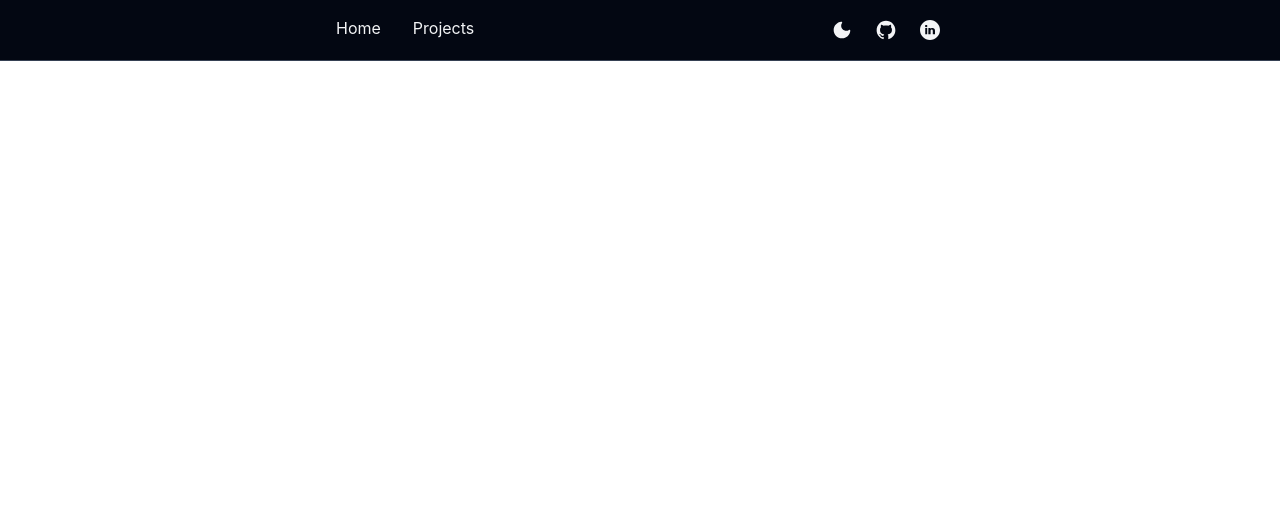
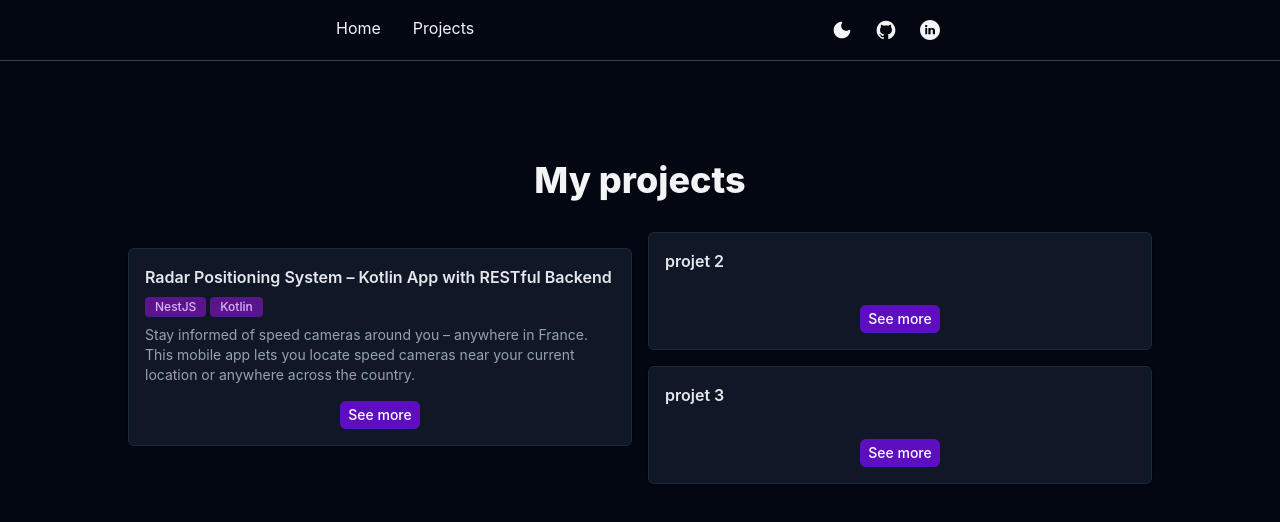
Before and after one commit to dylan-bernhardt/dylan-bernhardt.github.io, a Nuxt app: page /projects in a window 1280 px wide. Shown: the top 522 px of the page. Built offline with nearby package versions, Linux system fonts and the light colour scheme.

Commit message:
feat: add project component

```diff
--- /dev/null
+++ b/app/components/Badge.vue
@@ -0,0 +1,10 @@
+<template>
+  <span
+    class="w-fit bg-purple-100 text-purple-800 text-xs font-medium px-2.5 py-0.5 rounded-sm dark:bg-purple-900 dark:text-purple-300">
+    {{ props.name }}
+  </span>
+</template>
+
+<script setup lang="ts">
+const props: { readonly name?: string } = defineProps(["name"]);
+</script>
--- /dev/null
+++ b/app/components/Project.vue
@@ -0,0 +1,96 @@
+<template>
+  <div
+    class="p-4 rounded-md border border-gray-100 dark:border-gray-800 bg-white dark:bg-gray-900 shadow flex flex-col gap-2">
+    <span class="font-semibold text-gray-800 dark:text-gray-200">
+      {{ project.title }}
+    </span>
+    <div class="flex gap-1">
+      <Badge v-for="tech in project.techs" :name="tech"></Badge>
+    </div>
+    <p class="text-sm text-gray-800 dark:text-gray-400">
+      {{ project.description }}
+    </p>
+
+    <div class="w-full flex justify-center mt-2">
+      <button
+        @click="showModal = true"
+        class="bg-violet-800 text-white font-medium text-sm py-1 px-2 rounded-md cursor-pointer hover:bg-violet-900">
+        See more
+      </button>
+    </div>
+
+    <div
+      v-if="showModal"
+      @click="showModal = false"
+      class="absolute flex items-center justify-center w-screen h-screen dark:bg-gray-500/30 bg-gray-400/40 top-0 left-0">
+      <div
+        @click="(event) => event.stopPropagation()"
+        class="w-full max-w-lg h-fit flex flex-col p-4 rounded-lg bg-white dark:bg-gray-900 dark:border dark:border-gray-800">
+        <div class="w-full flex justify-between items-center">
+          <span class="font-semibold text-lg text-gray-800 dark:text-gray-200">
+            Tasks
+          </span>
+          <button
+            @click="showModal = false"
+            class="rounded-md hover:bg-gray-100 dark:hover:bg-gray-800 cursor-pointer">
+            <svg
+              class="w-7 h-7 fill-gray-800 dark:fill-gray-600"
+              viewBox="0 -0.5 25 25"
+              xmlns="http://www.w3.org/2000/svg">
+              <g id="SVGRepo_bgCarrier" stroke-width="0"></g>
+              <g
+                id="SVGRepo_tracerCarrier"
+                stroke-linecap="round"
+                stroke-linejoin="round"></g>
+              <g id="SVGRepo_iconCarrier">
+                <path
+                  d="M6.96967 16.4697C6.67678 16.7626 6.67678 17.2374 6.96967 17.5303C7.26256 17.8232 7.73744 17.8232 8.03033 17.5303L6.96967 16.4697ZM13.0303 12.5303C13.3232 12.2374 13.3232 11.7626 13.0303 11.4697C12.7374 11.1768 12.2626 11.1768 11.9697 11.4697L13.0303 12.5303ZM11.9697 11.4697C11.6768 11.7626 11.6768 12.2374 11.9697 12.5303C12.2626 12.8232 12.7374 12.8232 13.0303 12.5303L11.9697 11.4697ZM18.0303 7.53033C18.3232 7.23744 18.3232 6.76256 18.0303 6.46967C17.7374 6.17678 17.2626 6.17678 16.9697 6.46967L18.0303 7.53033ZM13.0303 11.4697C12.7374 11.1768 12.2626 11.1768 11.9697 11.4697C11.6768 11.7626 11.6768 12.2374 11.9697 12.5303L13.0303 11.4697ZM16.9697 17.5303C17.2626 17.8232 17.7374 17.8232 18.0303 17.5303C18.3232 17.2374 18.3232 16.7626 18.0303 16.4697L16.9697 17.5303ZM11.9697 12.5303C12.2626 12.8232 12.7374 12.8232 13.0303 12.5303C13.3232 12.2374 13.3232 11.7626 13.0303 11.4697L11.9697 12.5303ZM8.03033 6.46967C7.73744 6.17678 7.26256 6.17678 6.96967 6.46967C6.67678 6.76256 6.67678 7.23744 6.96967 7.53033L8.03033 6.46967ZM8.03033 17.5303L13.0303 12.5303L11.9697 11.4697L6.96967 16.4697L8.03033 17.5303ZM13.0303 12.5303L18.0303 7.53033L16.9697 6.46967L11.9697 11.4697L13.0303 12.5303ZM11.9697 12.5303L16.9697 17.5303L18.0303 16.4697L13.0303 11.4697L11.9697 12.5303ZM13.0303 11.4697L8.03033 6.46967L6.96967 7.53033L11.9697 12.5303L13.0303 11.4697Z"></path>
+              </g>
+            </svg>
+          </button>
+        </div>
+        <div
+          class="flex flex-col gap-3 mt-2 text-gray-600 dark:text-gray-500 px-6">
+          <div
+            class="flex items-center gap-2 w-full"
+            v-for="task in project.tasks">
+            <svg
+              class="w-6 min-w-6 h-6 fill-gray-600 dark:fill-gray-500"
+              viewBox="0 0 24 24"
+              xmlns="http://www.w3.org/2000/svg">
+              <g id="SVGRepo_bgCarrier" stroke-width="0"></g>
+              <g
+                id="SVGRepo_tracerCarrier"
+                stroke-linecap="round"
+                stroke-linejoin="round"></g>
+              <g id="SVGRepo_iconCarrier">
+                <path
+                  d="M12 9.5C13.3807 9.5 14.5 10.6193 14.5 12C14.5 13.3807 13.3807 14.5 12 14.5C10.6193 14.5 9.5 13.3807 9.5 12C9.5 10.6193 10.6193 9.5 12 9.5Z"></path>
+              </g>
+            </svg>
+            <p class="text-sm">{{ task }}</p>
+          </div>
+        </div>
+      </div>
+    </div>
+  </div>
+</template>
+
+<script setup lang="ts">
+import { Project } from "#components";
+
+interface Project {
+  title: string;
+  techs: string[];
+  description: string;
+  tasks: string[];
+  githubLink: string;
+}
+
+interface Props {
+  project: Project;
+}
+
+const props = defineProps<Props>();
+const showModal = ref(false);
+</script>
--- a/app/pages/projects.vue
+++ b/app/pages/projects.vue
@@ -1,7 +1,31 @@
-<template></template>
+<template>
+  <div
+    class="w-screen max-w-screen min-h-screen bg-white dark:bg-gray-950 pt-40 justify-center flex px-4">
+    <div class="flex flex-col max-w-lg lg:max-w-5xl w-full gap-8">
+      <span
+        class="text-4xl font-extrabold text-gray-900 dark:text-gray-100 text-center">
+        My projects
+      </span>
+      <div class="w-full h-fit columns-1 lg:columns-2 gap-4">
+        <Project
+          class="my-4 break-inside-avoid-column"
+          v-for="project in projects"
+          :project="project"></Project>
+      </div>
+    </div>
+  </div>
+</template>
 
 <script setup lang="ts">
-const projects = ref([]);
+interface Project {
+  title: string;
+  techs: string[];
+  description: string;
+  tasks: string[];
+  githubLink: string;
+}
+
+const projects: Ref<Project[]> = ref([]);
 
 onMounted(async () => {
   try {
--- a/public/projects.json
+++ b/public/projects.json
@@ -1,16 +1,27 @@
 [
   {
-    "title": "",
-    "type": "",
-    "techs": "",
-    "description": "",
+    "title": "Radar Positioning System – Kotlin App with RESTful Backend",
+    "techs": ["NestJS", "Kotlin"],
+    "description": "Stay informed of speed cameras around you – anywhere in France. This mobile app lets you locate speed cameras near your current location or anywhere across the country.",
+    "tasks": [
+      "Developed a REST API to fetch the locations of speed cameras across France.",
+      "Built a mobile front-end in Kotlin, integrating Google Maps API to display radar positions on an interactive map.",
+      "Deployed the backend on Clever Cloud for scalable and reliable hosting."
+    ],
     "githubLink": ""
   },
   {
-    "title": "",
-    "type": "",
-    "techs": "",
+    "title": "projet 2",
+    "techs": [],
     "description": "",
+    "tasks": [],
+    "githubLink": ""
+  },
+  {
+    "title": "projet 3",
+    "techs": [],
+    "description": "",
+    "tasks": [],
     "githubLink": ""
   }
 ]
```
